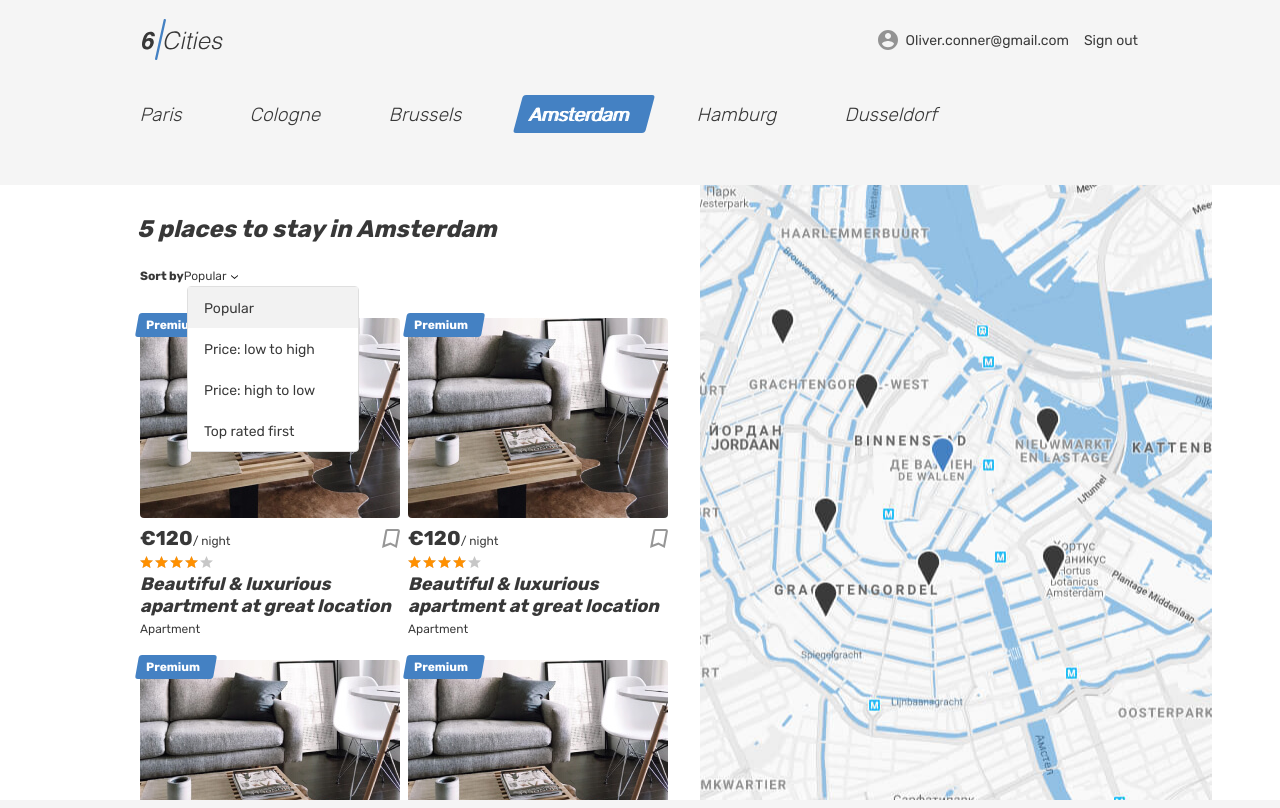
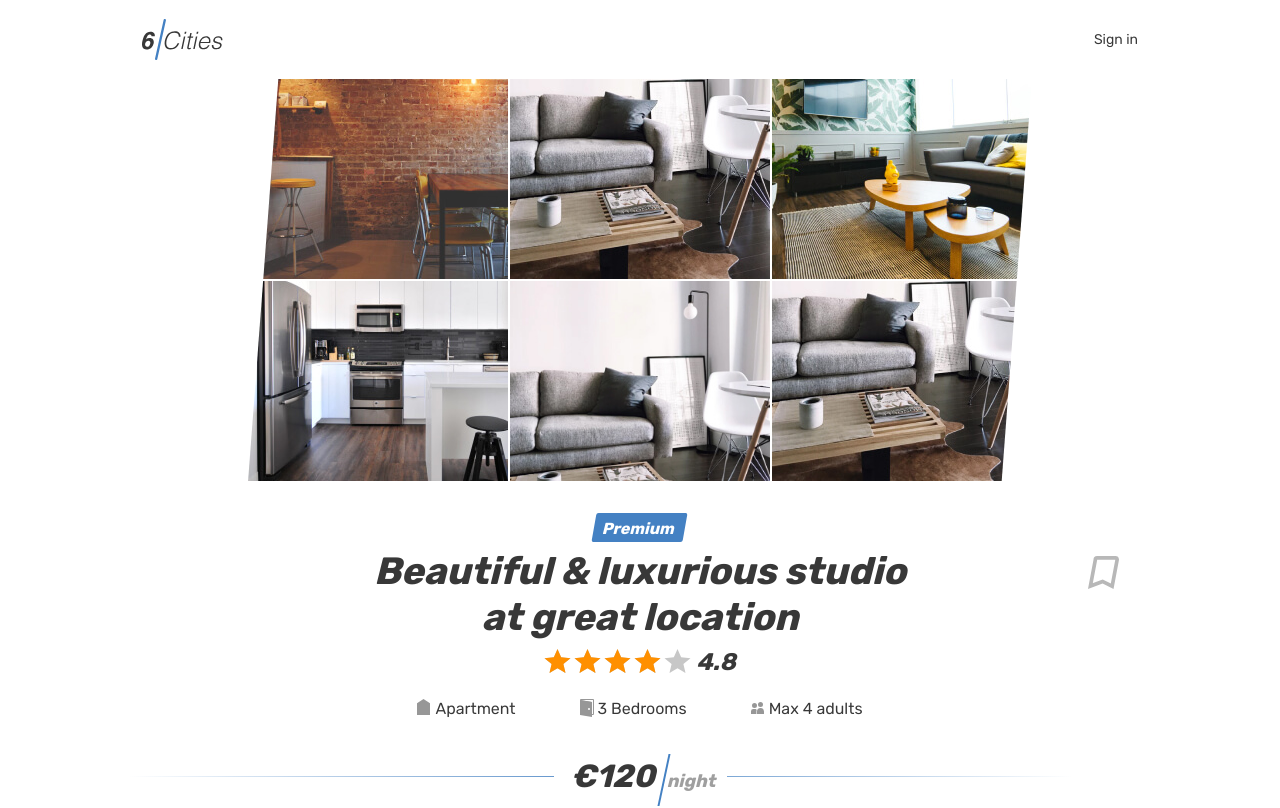
Before and after one commit to kind-chigik/669277-six-cities-9, a React (Create React App) app in the folder project/: page /offer/7 in a window 1280 px wide. Shown: the top 808 px of the page. Built offline with nearby package versions, Linux system fonts and the light colour scheme.

Commit message:
Настроена маршрутизация, скорректирована разметка

```diff
--- a/project/src/components/app/app.tsx
+++ b/project/src/components/app/app.tsx
@@ -1,11 +1,32 @@
 import Main from '../main/main';
+import Login from '../login/login';
+import Favorites from '../favorites/favorites';
+import Offer from '../offer/offer';
+import NotFound from '../not-found/not-found';
+import PrivateRoute from '../private-route/private-route';
+import {BrowserRouter, Routes, Route} from 'react-router-dom';
+import {AppRoute, AuthorizationStatus} from '../../const';
 
 type OfferProps = {
   offersCount: number;
 }
 
 function App(props: OfferProps): JSX.Element {
-  return <Main offersCount = {props.offersCount} />;
+  return (
+    <BrowserRouter>
+      <Routes>
+        <Route path={AppRoute.Root} element={<Main offersCount = {props.offersCount} />}></Route>
+        <Route path={AppRoute.Login} element={<Login />}></Route>
+        <Route path={AppRoute.Favotites} element={
+          <PrivateRoute authorizationStatus={AuthorizationStatus.Auth}><Favorites /></PrivateRoute>
+        }
+        >
+        </Route>
+        <Route path={AppRoute.Offer} element={<Offer />}></Route>
+        <Route path='*' element={<NotFound />}></Route>
+      </Routes>
+    </BrowserRouter>
+  );
 }
 
 export default App;
--- a/project/src/components/favorites/favorites.tsx
+++ b/project/src/components/favorites/favorites.tsx
@@ -1,7 +1,12 @@
 import FavoritesItem from '../favorites-item/favorites-item';
+import Header from '../header/header';
+import Footer from '../footer/footer';
 
 function Favorites(): JSX.Element {
   return (
+    <div className="page">
+      <Header />
+      <main className="page__main page__main--favorites">
         <div className="page__favorites-container container">
           <section className="favorites">
             <h1 className="favorites__title">Saved listing</h1>
@@ -11,6 +16,9 @@ function Favorites(): JSX.Element {
             </ul>
           </section>
         </div>
+      </main>
+      <Footer />
+    </div>
   );
 }
 
--- a/project/src/components/login/login.tsx
+++ b/project/src/components/login/login.tsx
@@ -1,5 +1,11 @@
+import Header from '../header/header';
+import {Link} from 'react-router-dom';
+
 function Login(): JSX.Element {
   return (
+    <div className="page page--gray page--login">
+      <Header isPageLogin/>
+      <main className="page__main page__main--login">
         <div className="page__login-container container">
           <section className="login">
             <h1 className="login__title">Sign in</h1>
@@ -17,11 +23,13 @@ function Login(): JSX.Element {
           </section>
           <section className="locations locations--login locations--current">
             <div className="locations__item">
-          <a className="locations__item-link" href="#">
+              <Link className="locations__item-link" to="#">
                 <span>Amsterdam</span>
-          </a>
+              </Link>
             </div>
           </section>
+        </div>
+      </main>
     </div>
   );
 }
--- a/project/src/components/main/main.tsx
+++ b/project/src/components/main/main.tsx
@@ -1,4 +1,7 @@
 import OfferCard from '../offer-card/offer-card';
+import Header from '../header/header';
+import {Link} from 'react-router-dom';
+import {AuthorizationStatus} from '../../const';
 
 type OfferProps = {
   offersCount: number;
@@ -12,68 +15,41 @@ function Main(props: OfferProps): JSX.Element {
       </div>
 
       <div className="page page--gray page--main">
-        <header className="header">
-          <div className="container">
-            <div className="header__wrapper">
-              <div className="header__left">
-                <a className="header__logo-link header__logo-link--active">
-                  <img className="header__logo" src="img/logo.svg" alt="6 cities logo" width="81" height="41" />
-                </a>
-              </div>
-              <nav className="header__nav">
-                <ul className="header__nav-list">
-                  <li className="header__nav-item user">
-                    <a className="header__nav-link header__nav-link--profile" href="#">
-                      <div className="header__avatar-wrapper user__avatar-wrapper">
-                      </div>
-                      <span className="header__user-name user__name">Oliver.conner@gmail.com</span>
-                    </a>
-                  </li>
-                  <li className="header__nav-item">
-                    <a className="header__nav-link" href="#">
-                      <span className="header__signout">Sign out</span>
-                    </a>
-                  </li>
-                </ul>
-              </nav>
-            </div>
-          </div>
-        </header>
-
+        <Header authorizationStatus={AuthorizationStatus.NoAuth} />
         <main className="page__main page__main--index">
           <h1 className="visually-hidden">Cities</h1>
           <div className="tabs">
             <section className="locations container">
               <ul className="locations__list tabs__list">
                 <li className="locations__item">
-                  <a className="locations__item-link tabs__item" href="#">
+                  <Link className="locations__item-link tabs__item" to="#">
                     <span>Paris</span>
-                  </a>
+                  </Link>
                 </li>
                 <li className="locations__item">
-                  <a className="locations__item-link tabs__item" href="#">
+                  <Link className="locations__item-link tabs__item" to="#">
                     <span>Cologne</span>
-                  </a>
+                  </Link>
                 </li>
                 <li className="locations__item">
-                  <a className="locations__item-link tabs__item" href="#">
+                  <Link className="locations__item-link tabs__item" to="#">
                     <span>Brussels</span>
-                  </a>
+                  </Link>
                 </li>
                 <li className="locations__item">
-                  <a className="locations__item-link tabs__item tabs__item--active">
+                  <Link className="locations__item-link tabs__item tabs__item--active" to="#">
                     <span>Amsterdam</span>
-                  </a>
+                  </Link>
                 </li>
                 <li className="locations__item">
-                  <a className="locations__item-link tabs__item" href="#">
+                  <Link className="locations__item-link tabs__item" to="#">
                     <span>Hamburg</span>
-                  </a>
+                  </Link>
                 </li>
                 <li className="locations__item">
-                  <a className="locations__item-link tabs__item" href="#">
+                  <Link className="locations__item-link tabs__item" to="#">
                     <span>Dusseldorf</span>
-                  </a>
+                  </Link>
                 </li>
               </ul>
             </section>
--- /dev/null
+++ b/project/src/components/not-found/not-found.tsx
@@ -0,0 +1,26 @@
+import Header from '../header/header';
+import {Link} from 'react-router-dom';
+
+function NotFound(): JSX.Element {
+  return (
+    <div className="page page--gray page--login">
+      <Header/>
+      <main className="page__main page__main--login">
+        <div className="page__login-container container">
+          <section className="login">
+            <h1 className="login__title">404 Not Found</h1>
+          </section>
+          <section className="locations locations--login locations--current">
+            <div className="locations__item">
+              <Link className="locations__item-link" to="/">
+                <span>Go to the main page</span>
+              </Link>
+            </div>
+          </section>
+        </div>
+      </main>
+    </div>
+  );
+}
+
+export default NotFound;
--- a/project/src/components/offer/offer.tsx
+++ b/project/src/components/offer/offer.tsx
@@ -1,9 +1,13 @@
 import OfferCard from '../offer-card/offer-card';
 import ReviewForm from '../review-form/review-form';
+import Header from '../header/header';
+import {AuthorizationStatus} from '../../const';
 
 function Offer(): JSX.Element {
   return (
-    <>
+    <div className="page">
+      <Header authorizationStatus={AuthorizationStatus.NoAuth} />
+      <main className="page__main page__main--property">
         <section className="property">
           <div className="property__gallery-container container">
             <div className="property__gallery">
@@ -164,7 +168,8 @@ function Offer(): JSX.Element {
             </div>
           </section>
         </div>
-    </>
+      </main>
+    </div>
   );
 }
 
--- /dev/null
+++ b/project/src/components/private-route/private-route.tsx
@@ -0,0 +1,15 @@
+import {AuthorizationStatus, AppRoute} from '../../const';
+import {Navigate} from 'react-router-dom';
+
+type PrivateRouteProps = {
+  authorizationStatus: AuthorizationStatus;
+  children: JSX.Element;
+}
+
+function PrivateRoute(props: PrivateRouteProps): JSX.Element {
+  return (
+    props.authorizationStatus === AuthorizationStatus.Auth ? props.children : <Navigate to={AppRoute.Login} />
+  );
+}
+
+export default PrivateRoute;
--- /dev/null
+++ b/project/src/const.ts
@@ -0,0 +1,12 @@
+export enum AppRoute {
+  Root = '/',
+  Login = '/login',
+  Favotites = '/favorites',
+  Offer = '/offer/:id',
+}
+
+export enum AuthorizationStatus {
+  Auth = 'AUTH',
+  NoAuth = 'NO_AUTH',
+  Unknown = 'UNKNOWN',
+}
```
Lines whose indentation alone changed are shown as unchanged.
